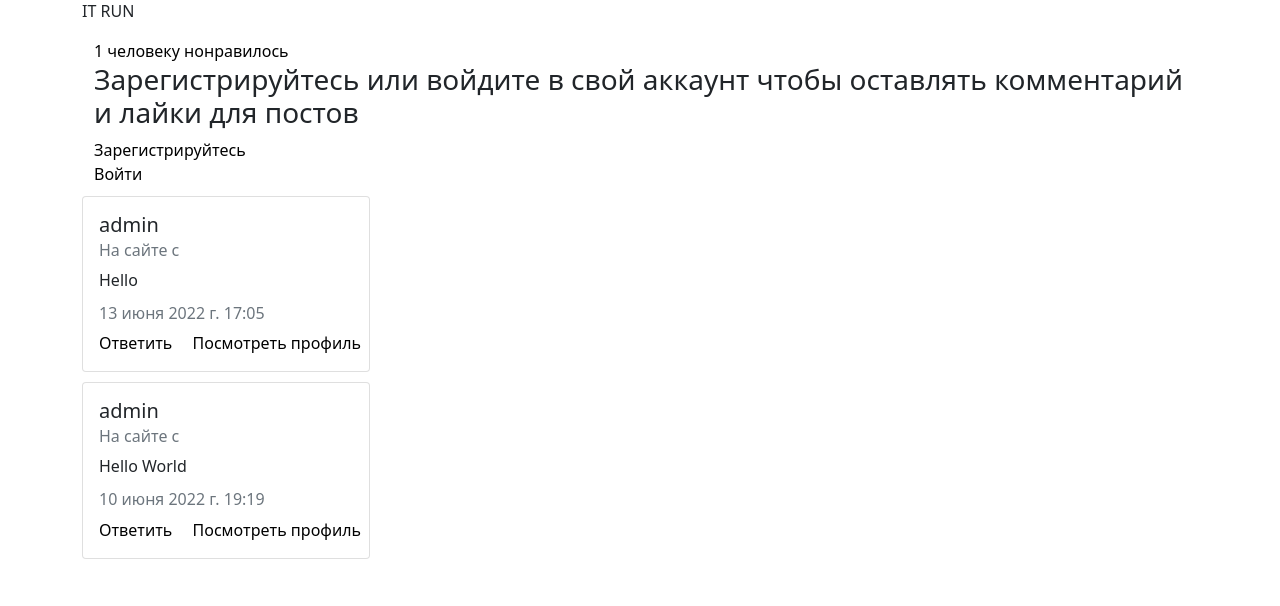
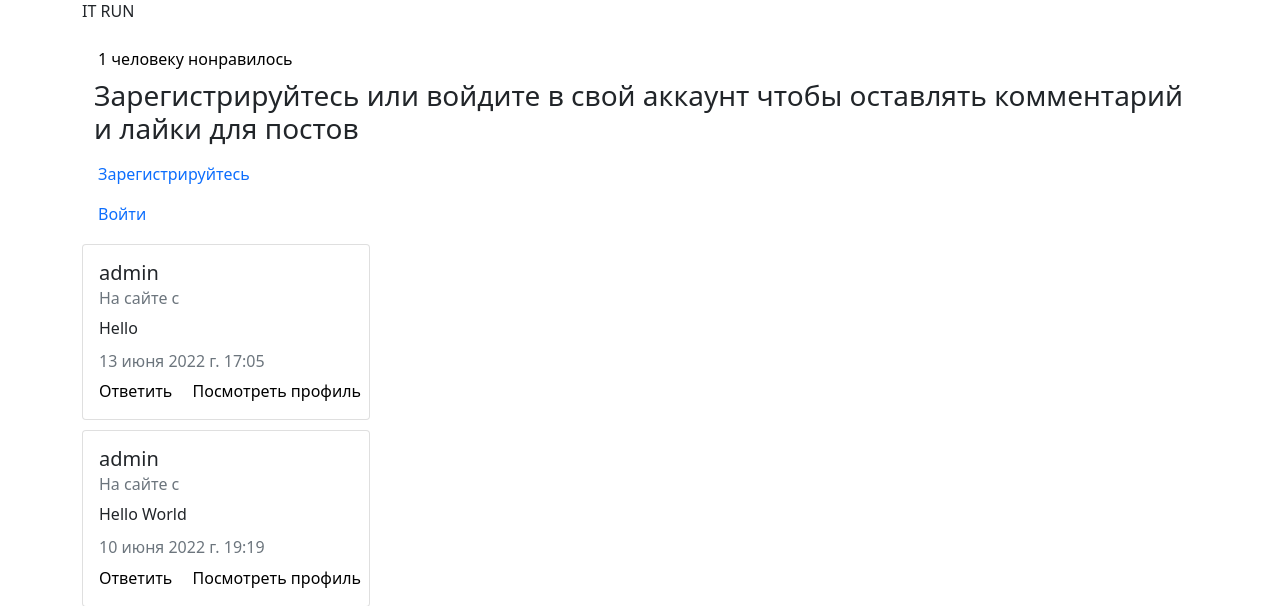
Before and after one commit to Toktorov/Blog, a Django app: page /post/2 in a window 1280 px wide. Shown: the part 617-1223 px from the top of the page. Run offline with Django 4.2, Linux system fonts and the light colour scheme; data comes from the database, SQL or seed files in the repository; parts of the project's set-up code (start-up, migrations or seed data) failed here and were passed over.

Commit message:
some changes

```diff
--- a/templates/blog_detail.html
+++ b/templates/blog_detail.html
@@ -29,7 +29,7 @@
           </p>
           <div class="container">
             <div class="row">
-              <a href="">{{ post.posts_post.all.count }} человеку нонравилось</a>
+              <a href="" class="nav-link active" style = "color: black;">{{ post.posts_post.all.count }} человеку нонравилось</a>
               {% if user.is_authenticated %}
               <form method="POST">
                 {% csrf_token %}
@@ -37,8 +37,9 @@
                 <button class = "btn btn-outline-primary"style="margin-top: 18px;">Понравилось</button>
               </form>
               {% else %}
-              <h3>Зарегистрируйтесь или войдите в свой аккаунт чтобы оставлять комментарий и лайки для постов</h3><a href="{% url 'register' %}">Зарегистрируйтесь</a>
-              <a href="{% url 'login' %}">Войти</a>
+              <h3>Зарегистрируйтесь или войдите в свой аккаунт чтобы оставлять комментарий и лайки для постов</h3>
+              <a href="{% url 'register' %}" class="nav-link active">Зарегистрируйтесь</a>
+              <a href="{% url 'login' %}" class="nav-link active">Войти</a>
               {% endif %}
               {% if user.is_authenticated and user == post.user %}
               <a href="{% url 'post_update' post.id %}"><button class = "btn btn-outline-primary"style="margin-top: 18px;">Обновить</button></a>
--- a/templates/index.html
+++ b/templates/index.html
@@ -67,7 +67,7 @@
             <div class="card-group">
               {% for post in posts %}
               <div class="card">
-                <img src="{{ post.image.url }}" class="card-img-top" alt="...">
+                <img src="{{ post.image.url }}" class="card-img-top" alt="..." style = "height:40%;">
                 <div class="card-body">
                   <a href="{% url 'post_detail' post.id %}" class=""><h5 class="card-title">{{ post.title }}</h5></a>
                   <p class="card-text">{{ post.description|truncatewords:10 }}</p>
@@ -77,9 +77,9 @@
                 </div>
               </div>
               {% endfor %}
+            </div>
+        </div>
       </div>
-    </div>
-</div>
       <!-- Card End -->
       <!-- Paginator Start -->
       <nav aria-label="Page navigation example">
```
